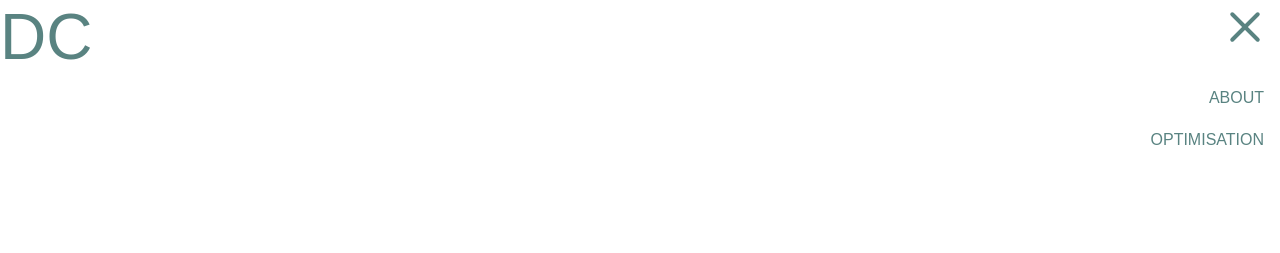
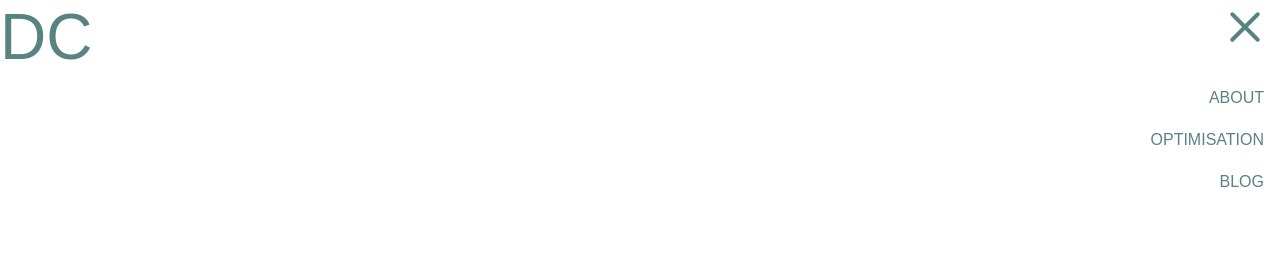
Before and after one commit to suiteD1989/daragh-cassidy-vue, a Nuxt app: page / in a window 1280 px wide. Both pictures are taken after a click on the button 1245 px from the left and 29 px from the top of the page. Shown: the top 253 px of the page. Built offline with nearby package versions, Linux system fonts and the light colour scheme.

Commit message:
nav link logic updated blog added

```diff
--- a/components/navigation.vue
+++ b/components/navigation.vue
@@ -12,14 +12,24 @@
 			  	</span>
 			</button>
 			<div class="dropdown-content">
-                <a
+                <div
                     v-for="item in (navLinks)"
                     v-bind:key="item.title"
                     class="section-link"
-                    v-on:click="scrollToSection(item.config)"
                 >
-                    {{ item.title }}
-                </a>
+                    <nuxt-link
+                        v-if="item.link"
+                        :to="item.link" prefetch>
+                        <span>
+                            {{ item.title }}
+                        </span>
+                    </nuxt-link>
+                    <span
+                        v-else
+                        v-on:click="scrollToSection(item.config)">
+                        {{ item.title }}
+                    </span>
+                </div>
 		    </div>
 		</nav>
 	</header>
@@ -33,17 +43,13 @@ export default {
             hamburger: Object,
             dropdown: Object,
             links: Object,
-            content: Object,
-            navLinks: [
-                {
-                    title: 'About',
-                    config: 'about'
-                },
-                {
-                    title: 'Optimisation',
-                    config: 'niche'
-                }
-            ]
+            content: Object
+        }
+    },
+    props: {
+        navLinks: {
+            required: true,
+            type: Array
         }
     },
     mounted () {
@@ -127,14 +133,14 @@ export default {
             top: 4.8em;
             z-index: 1030;
             right: 0;
-            a {
-                transition: all 1s;
+            span {
+                transition: all .25s;
                 float: none;
                 text-transform: uppercase;
                 text-align: right !important;
                 padding: 12px 16px;
                 text-decoration: none;
-                display: none;
+                display: block;
                 color: $blue-1;
                 &:hover {
                     color: $green;
--- a/pages/blog/index.vue
+++ b/pages/blog/index.vue
@@ -1,6 +1,6 @@
 <template>
   <div>
-    <Navigation/>
+    <Navigation :navLinks="this.navItems"/>
         <section class="container blog content-piece">
           <PostTile :posts="blogPosts"/>
         </section>
@@ -26,6 +26,17 @@ export default {
     PostTile
   },
   mixins: [robots],
+  data () {
+    return {
+      navItems: [
+        {
+          title: 'Home',
+          config: 'home',
+          link: '/'
+        }
+      ]
+    }
+  },
   head () {
     return {
       title: 'Daragh Cassidy | Web Development | Blog',
--- a/pages/index.vue
+++ b/pages/index.vue
@@ -1,6 +1,6 @@
 <template>
   <div>
-    <Navigation/>
+    <Navigation :navLinks="this.navItems"/>
     <HeaderSection/>
     <AboutSection/>
     <OptimiseSection/>
@@ -27,6 +27,27 @@ export default {
     Footer
   },
   mixins: [robots],
+  data () {
+    return {
+      navItems: [
+        {
+            title: 'About',
+            config: 'about',
+            link: false
+        },
+        {
+            title: 'Optimisation',
+            config: 'niche',
+            link: false
+        },
+        {
+            title: 'Blog',
+            config: 'blog',
+            link: '/blog'
+        }
+      ]
+    }
+  },
   head () {
     return {
       title: 'Daragh Cassidy | Web Development',
```
